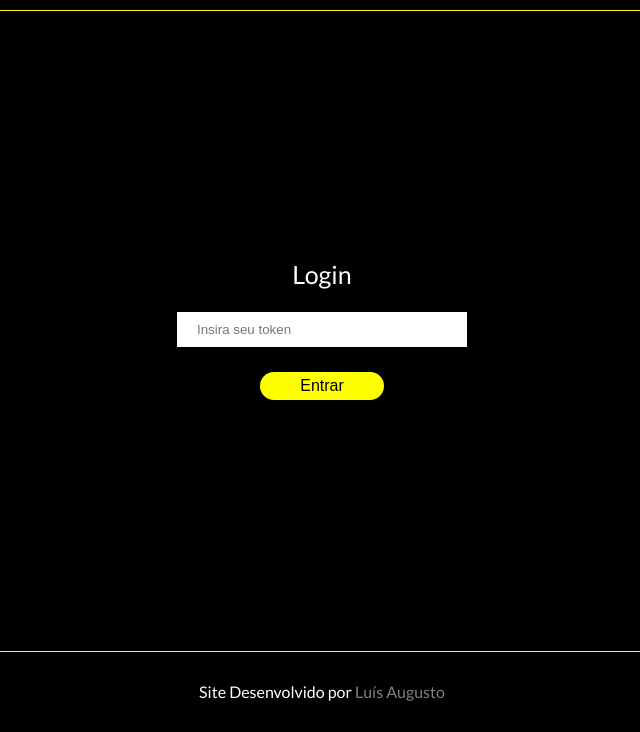
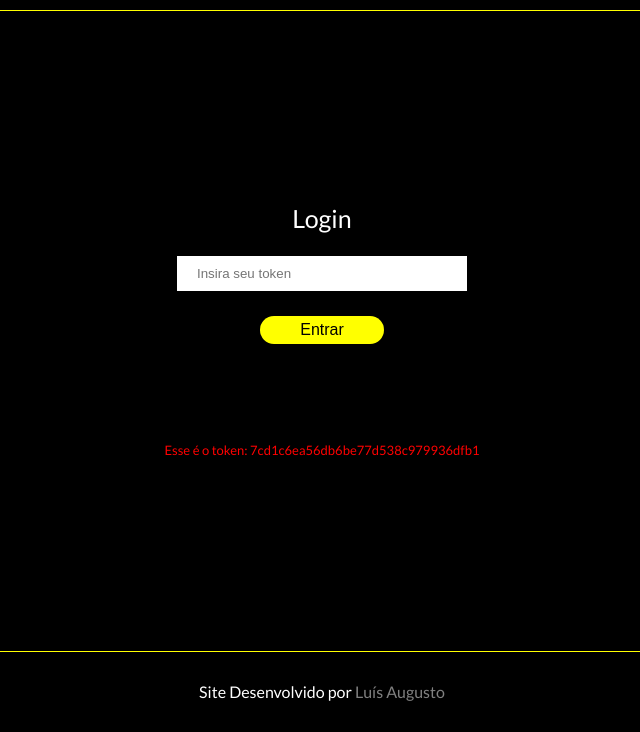
Before and after one commit to August0Luis/MeuTime, a plain HTML site: page index.html in a window 1280 px wide. Shown: the part 70-802 px from the top of the page, without its empty margins (318-958 px from the left). Drawn offline with Linux system fonts and the light colour scheme.

Commit message:
atualizaçao css

```diff
--- a/css/style.css
+++ b/css/style.css
@@ -22,6 +22,12 @@ header h1 {
 
 header h1 span {
     color: yellow;
+}
+
+span {
+    color: red;
+    font-size: small;
+    margin-top: 100px;
 }
 
 main {
--- a/index.html
+++ b/index.html
@@ -22,6 +22,7 @@
                 <input type="submit" value="Entrar" class="entrar">
             </div>
         </form>
+        <span>Esse é o token: 7cd1c6ea56db6be77d538c979936dfb1</span>
     </main>
     <footer>
         <p>Site Desenvolvido por <a href="https://github.com/August0Luis">Luís Augusto</a></p>
```
